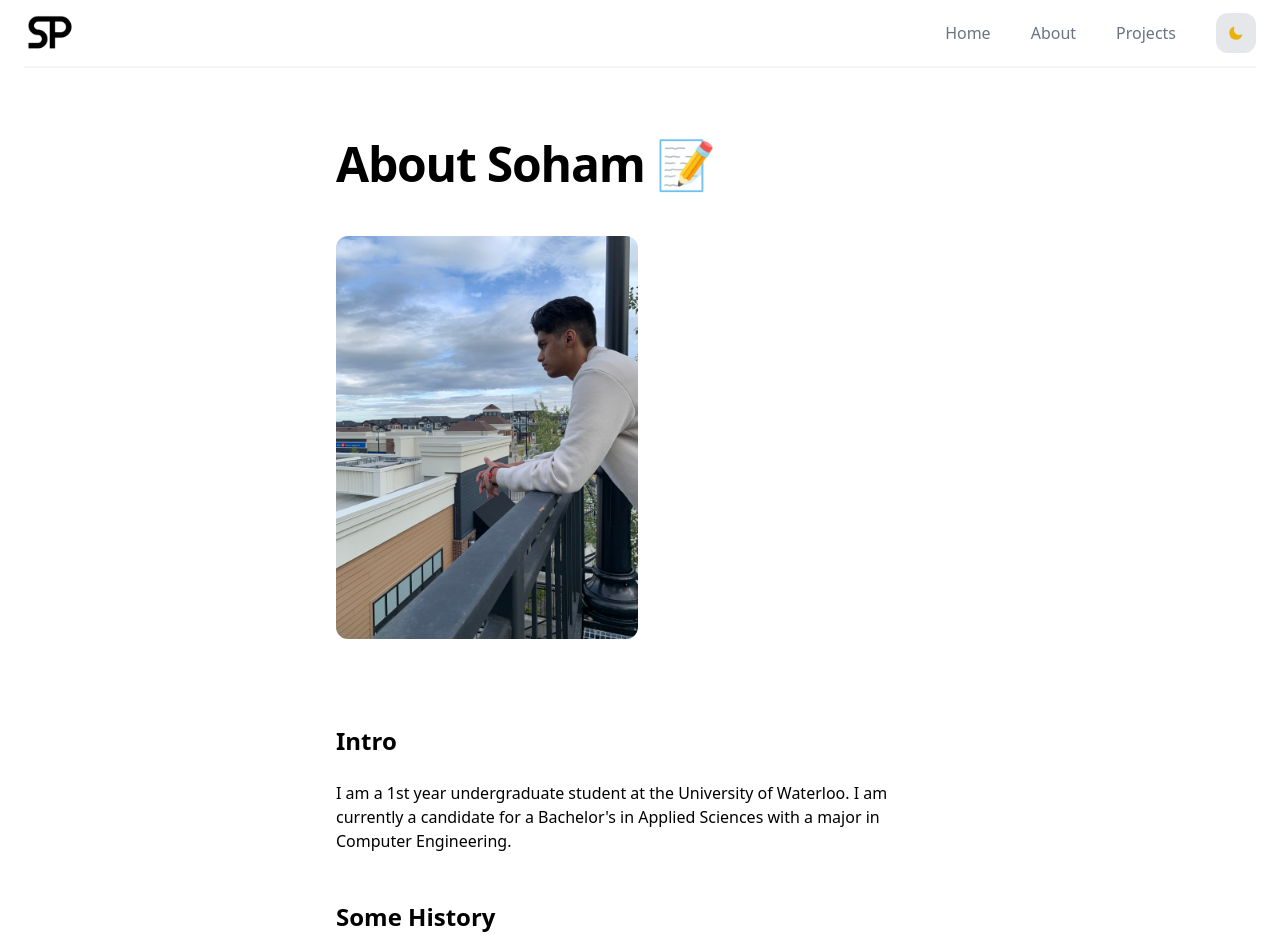
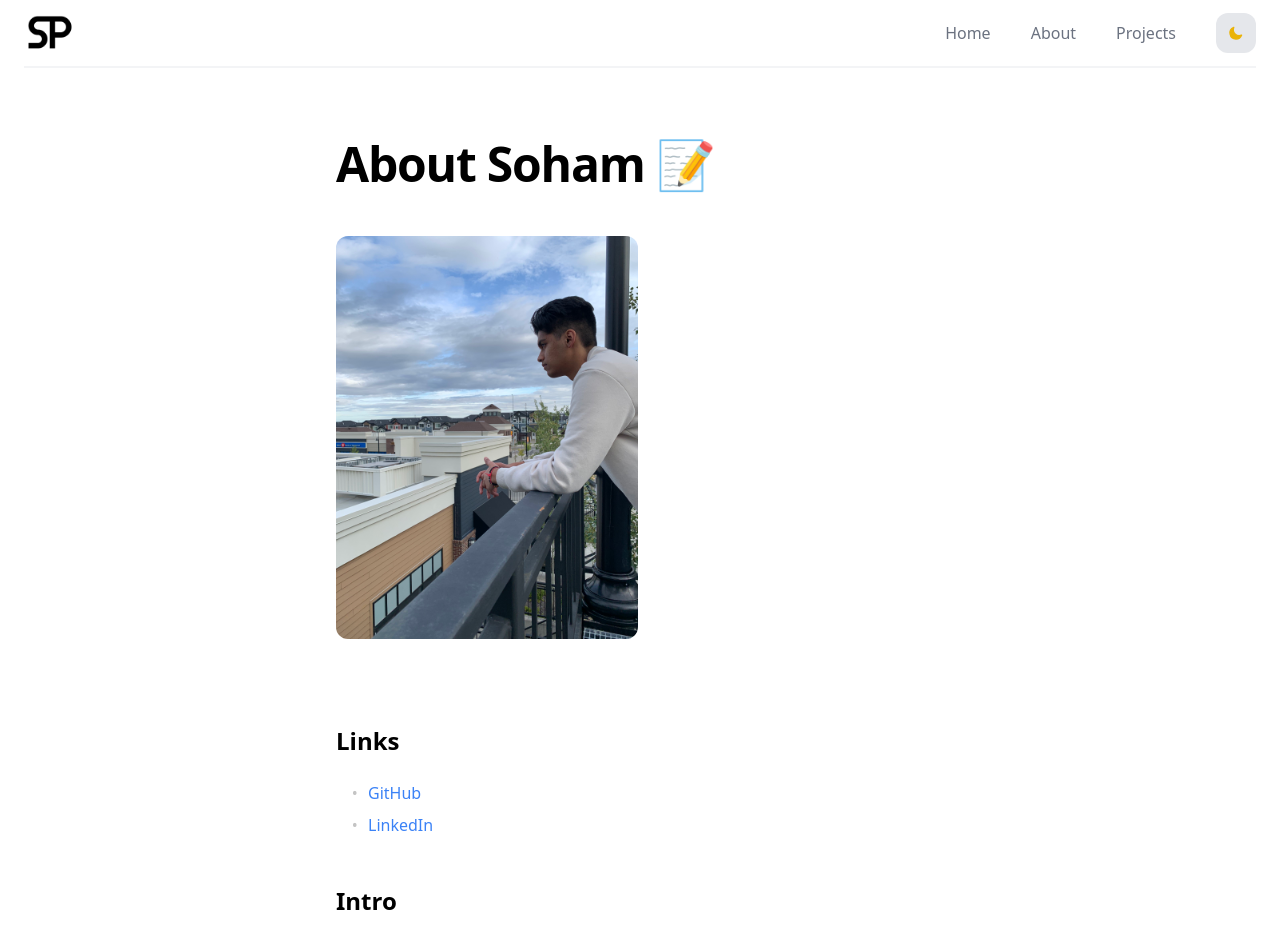
Before and after one commit to SohamP2812/sohamparmar.com, a Next.js app: page /about in a window 1280 px wide. Shown: the top 945 px of the page. Built offline with nearby package versions, Linux system fonts and the light colour scheme.

Commit message:
add links to about page and remove links page

```diff
--- a/pages/about.jsx
+++ b/pages/about.jsx
@@ -18,6 +18,29 @@ export default function About() {
           />
         </div>
         <div className="mb-8 leading-6">
+          <div>
+            <h2 className="text-2xl font-bold">Links</h2>
+            <ul>
+              <li>
+                <a
+                  target="_blank"
+                  rel="noopener noreferrer"
+                  href="https://github.com/SohamP2812/"
+                >
+                  GitHub
+                </a>
+              </li>
+              <li>
+                <a
+                  target="_blank"
+                  rel="noopener noreferrer"
+                  href="https://www.linkedin.com/in/soham-parmar/"
+                >
+                  LinkedIn
+                </a>
+              </li>
+            </ul>
+          </div>
           <div>
             <h2 className="text-2xl font-bold">Intro</h2>
             <p>
--- /dev/null
+++ b/pages/blog.jsx
@@ -0,0 +1,11 @@
+export default function About() {
+  return (
+    <div className="flex min-h-screen flex-col items-center py-2">
+      <main className="mx-auto mt-16 flex w-full max-w-2xl flex-col items-center justify-center px-8">
+        <h1 className="mb-4 text-5xl font-bold tracking-tight">
+          Blog - Coming Soon
+        </h1>
+      </main>
+    </div>
+  )
+}
--- a/pages/index.jsx
+++ b/pages/index.jsx
@@ -53,9 +53,9 @@ export default function Home() {
             href="/projects"
           />
           <RedirectCard
-            title="Links"
-            description="Some more links you can check out to find me on other platforms."
-            href="/links"
+            title="Blog"
+            description="A personal blog for me to share my thoughts. Coming soon!"
+            href="/blog"
           />
         </div>
       </main>
--- a/pages/links.jsx
+++ /dev/null
@@ -1,7 +0,0 @@
-export default function Links() {
-  return (
-    <div>
-      <h1>Links</h1>
-    </div>
-  )
-}
--- a/pages/website.jsx
+++ b/pages/website.jsx
@@ -161,7 +161,6 @@ export default function Website() {
                 This website is a little too minimal - I want to add some more
                 CSS magic 🪄
               </li>
-              <li className="list-disc">Dark mode of course 🌙</li>
               <li className="list-disc">
                 A blog connected to a backend database like Firestore or
                 Postgres 📝
```
